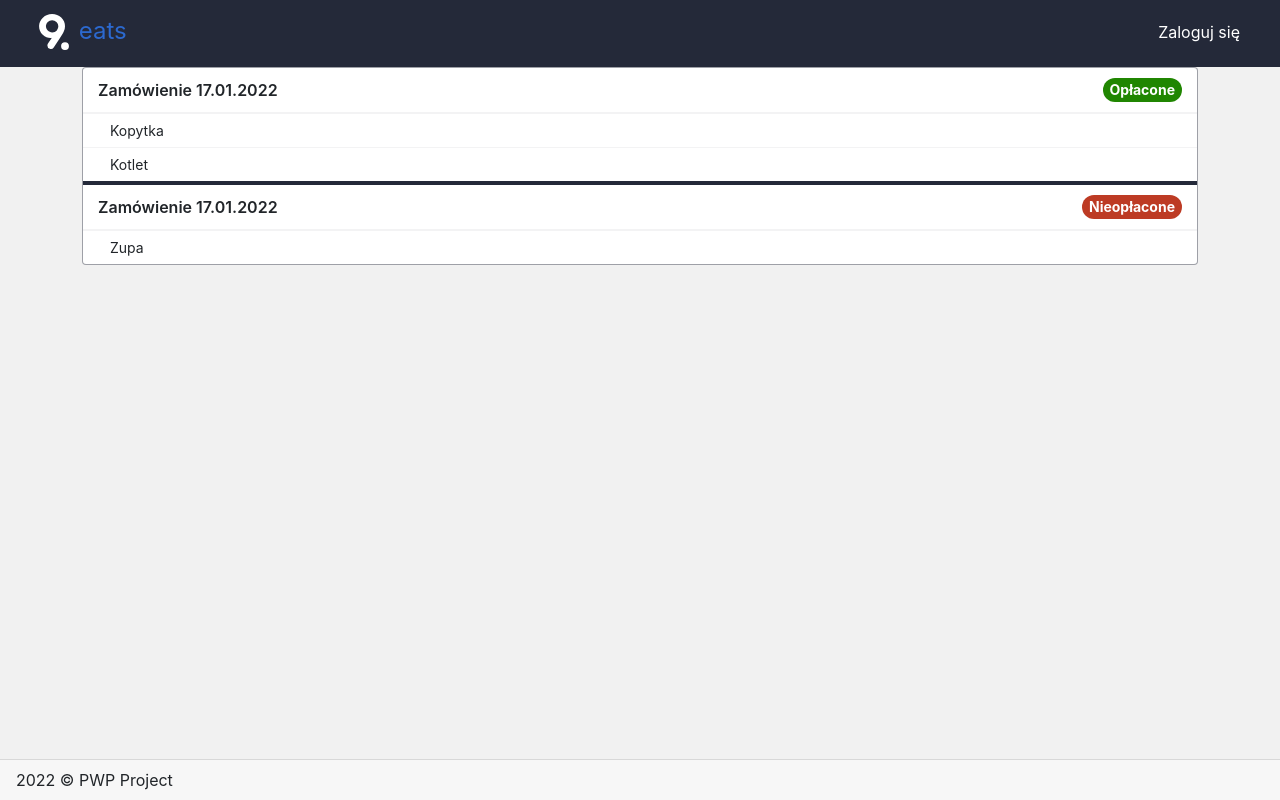
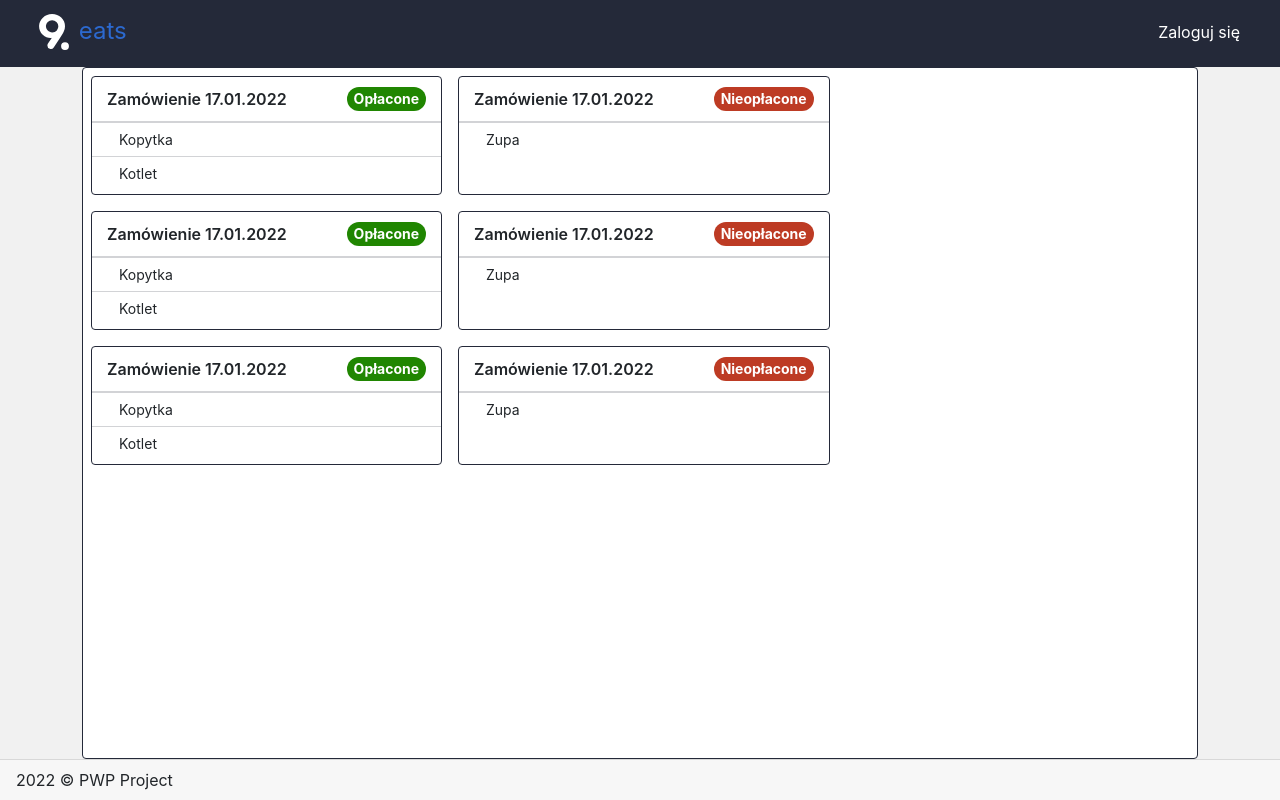
Before and after one commit to PrzemyslawSalek/9eats, a React (Create React App) app in the folder frontend/: page /orders/history in a window 1280 px wide. Built offline with nearby package versions, Linux system fonts and the light colour scheme.

Commit message:
Order in card

```diff
--- a/frontend/src/components/BoxOrdersHistory/BoxOrdersHistory.css
+++ b/frontend/src/components/BoxOrdersHistory/BoxOrdersHistory.css
@@ -3,5 +3,6 @@
 }
 
 .box-orders-history__card {
-    border: 1px solid #24293971;
+    height: 100%;
+    border: 1px solid #242939;
 }
--- a/frontend/src/components/BoxOrdersHistory/elements/Order.css
+++ b/frontend/src/components/BoxOrdersHistory/elements/Order.css
@@ -2,30 +2,29 @@
   display: flex;
   flex-direction: column;
   flex-wrap: wrap;
-  border-bottom: 4px solid #242939;
-}
-
-.order:last-child {
-    border: unset;
+  border: 1px solid #242939;
+  margin: 8px;
 }
 
 .order__title-content {
     display: flex;
     flex-direction: row;
+    gap: 50px;
     justify-content: space-between;
     align-items: center;
     padding: 10px 15px;
-    border-bottom: 2px solid #2429390e;
+    border-bottom: 2px solid #24293934;
 }
 
 .order__dish {
     padding: 6px 27px;
-    border-bottom: 1px solid #2429390e;
+    border-bottom: 1px solid #24293934;
     font-size: 14px;
 }
 
 .order__dish:last-child {
     border: unset;
+    padding-bottom: 10px;
 }
 
 .order__title {
--- a/frontend/src/components/BoxOrdersHistory/elements/Order.js
+++ b/frontend/src/components/BoxOrdersHistory/elements/Order.js
@@ -1,4 +1,5 @@
 import React, { Component } from "react";
+import { Card } from "reactstrap";
 
 import "./Order.css";
 
@@ -7,7 +8,7 @@ class Order extends Component {
     const { order } = this.props;
 
     return (
-      <div className="order">
+      <Card className="order">
         <div className="order__title-content">
           <div className="order__title">Zamówienie 17.01.2022</div>
           {order.paid ? (
@@ -22,7 +23,7 @@ class Order extends Component {
               {dish.name}
             </div>
           ))}
-      </div>
+      </Card>
     );
   }
 }
--- a/frontend/src/components/BoxOrdersHistory/elements/OrdersList.css
+++ b/frontend/src/components/BoxOrdersHistory/elements/OrdersList.css
@@ -1,4 +1,4 @@
 .orders-list {
     display: flex;
-    flex-direction: column;
+    flex-wrap: wrap;
 }
--- a/frontend/src/components/BoxOrdersHistory/index.js
+++ b/frontend/src/components/BoxOrdersHistory/index.js
@@ -36,7 +36,68 @@ const mockOrders = [
     paid: false,
     completed: false,
   },
+  {
+    dishes: [
+      {
+        name: "Kopytka",
+        amount: "5",
+        price: "56.00",
+        ingredients: "Ziemniaki",
+      },
+      {
+        name: "Kotlet",
+        amount: "1",
+        price: "16.00",
+        ingredients: "Ziemniaki",
+      },
+    ],
+    paid: true,
+    completed: true,
+  },
+  {
+    dishes: [
+      {
+        name: "Zupa",
+        amount: "5",
+        price: "56.00",
+        ingredients: "",
+      },
+    ],
+    paid: false,
+    completed: false,
+  },
+  {
+    dishes: [
+      {
+        name: "Kopytka",
+        amount: "5",
+        price: "56.00",
+        ingredients: "Ziemniaki",
+      },
+      {
+        name: "Kotlet",
+        amount: "1",
+        price: "16.00",
+        ingredients: "Ziemniaki",
+      },
+    ],
+    paid: true,
+    completed: true,
+  },
+  {
+    dishes: [
+      {
+        name: "Zupa",
+        amount: "5",
+        price: "56.00",
+        ingredients: "",
+      },
+    ],
+    paid: false,
+    completed: false,
+  },
 ];
+
 class BoxOrdersHistory extends Component {
   render() {
     return (
```
